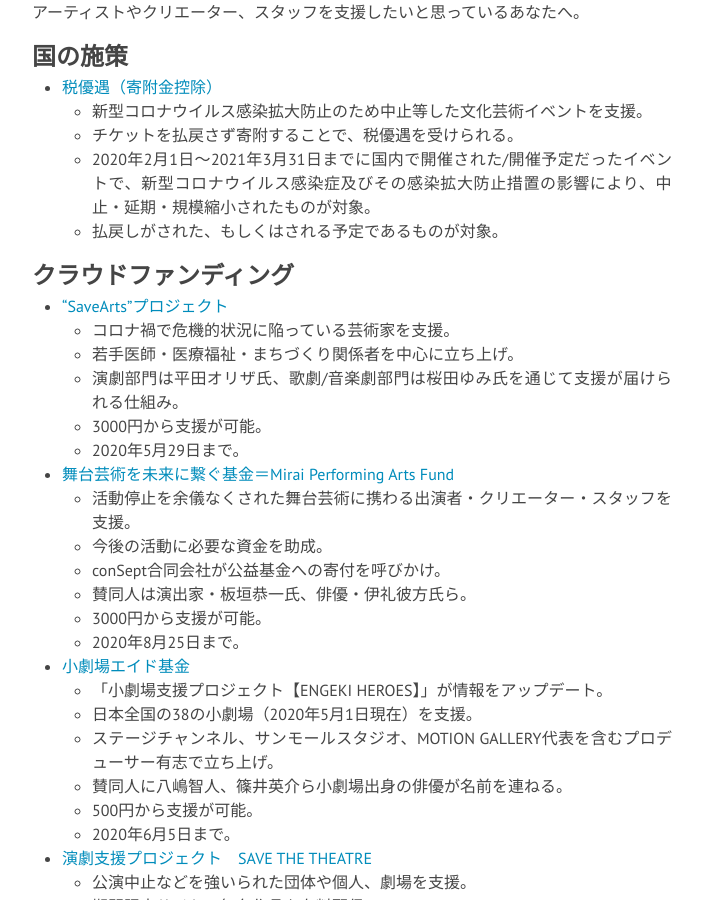
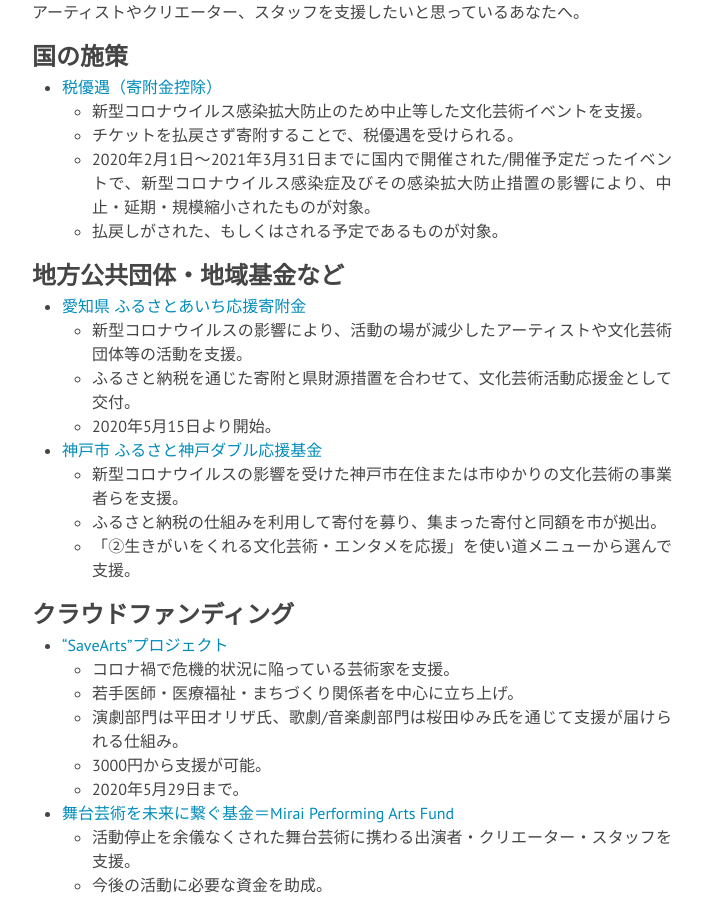
Before and after one commit to a-okuda/resources-for-artists, a Jekyll site: the page built from b_supporterts.md, in a window 1280 px wide and 900 px high, scrolled down 540 px. Shown: the whole window, without its empty margins (288-991 px from the left). Built offline with Jekyll 4.4.1, drawn with Linux system fonts in a browser that asks for light colours; nearby versions of some CDN libraries.

Commit message:
Update b_supporterts.md

```diff
--- a/b_supporterts.md
+++ b/b_supporterts.md
@@ -10,6 +10,16 @@ permalink: /supporters/
 	* チケットを払戻さず寄附することで、税優遇を受けられる。
 	* 2020年2月1日〜2021年3月31日までに国内で開催された/開催予定だったイベントで、新型コロナウイルス感染症及びその感染拡大防止措置の影響により、中止・延期・規模縮小されたものが対象。
 	* 払戻しがされた、もしくはされる予定であるものが対象。
+
+## 地方公共団体・地域基金など
+* [愛知県 ふるさとあいち応援寄附金](https://www.pref.aichi.jp/soshiki/bunka/bunka020514.html)
+	* 新型コロナウイルスの影響により、活動の場が減少したアーティストや文化芸術団体等の活動を支援。
+	* ふるさと納税を通じた寄附と県財源措置を合わせて、文化芸術活動応援金として交付。
+	* 2020年5月15日より開始。
+* [神戸市 ふるさと神戸ダブル応援基金](https://www.city.kobe.lg.jp/a51458/113607015059.html)
+	* 新型コロナウイルスの影響を受けた神戸市在住または市ゆかりの文化芸術の事業者らを支援。
+	* ふるさと納税の仕組みを利用して寄付を募り、集まった寄付と同額を市が拠出。
+	* 「②生きがいをくれる文化芸術・エンタメを応援」を使い道メニューから選んで支援。
 
 ## クラウドファンディング
 * [“SaveArts”プロジェクト](https://readyfor.jp/projects/SaveArts)
```
